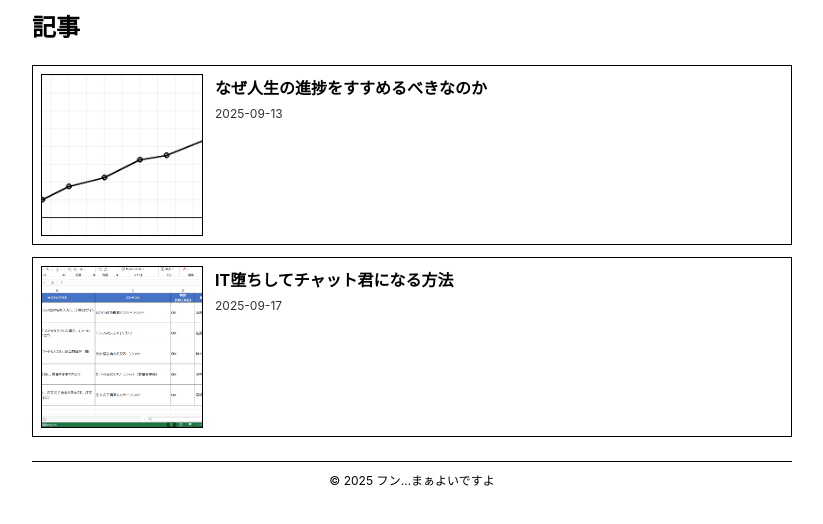
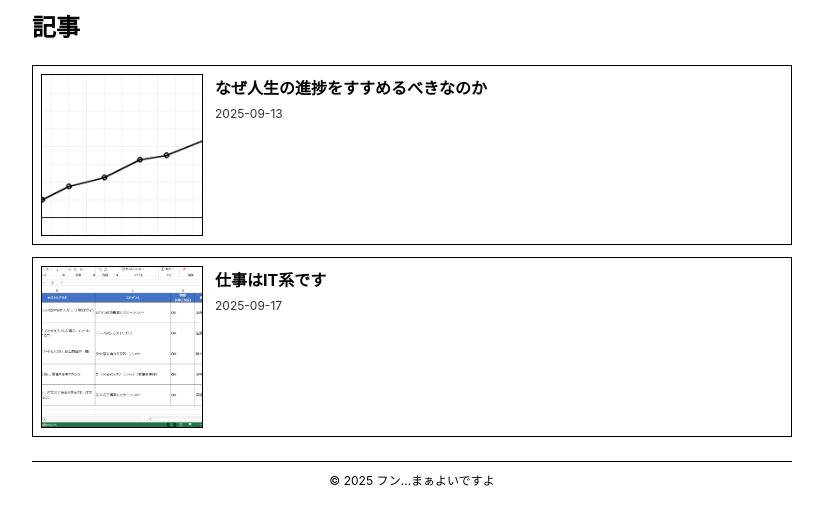
Before and after one commit to syamo-game/syamo-game.github.io, a plain HTML site: page index.html in a window 1280 px wide. Shown: the part 154-678 px from the top of the page, without its empty margins (228-1051 px from the left). Drawn offline with Linux system fonts and the light colour scheme.

Commit message:
Update index.html

```diff
--- a/index.html
+++ b/index.html
@@ -56,9 +56,9 @@
       </li>
       <li class="post">
         <a href="posts/post-20250917/">
-          <img class="thumb" src="posts/post-20250917/cover.png" alt="IT堕ちしてチャット君になる方法 カバー画像" width="160" height="160" loading="lazy">
+          <img class="thumb" src="posts/post-20250917/cover.png" alt="仕事はIT系です カバー画像" width="160" height="160" loading="lazy">
           <div>
-            <div class="ttl">IT堕ちしてチャット君になる方法</div>
+            <div class="ttl">仕事はIT系です</div>
             <div class="meta">2025-09-17</div>
           </div>
         </a>
```
